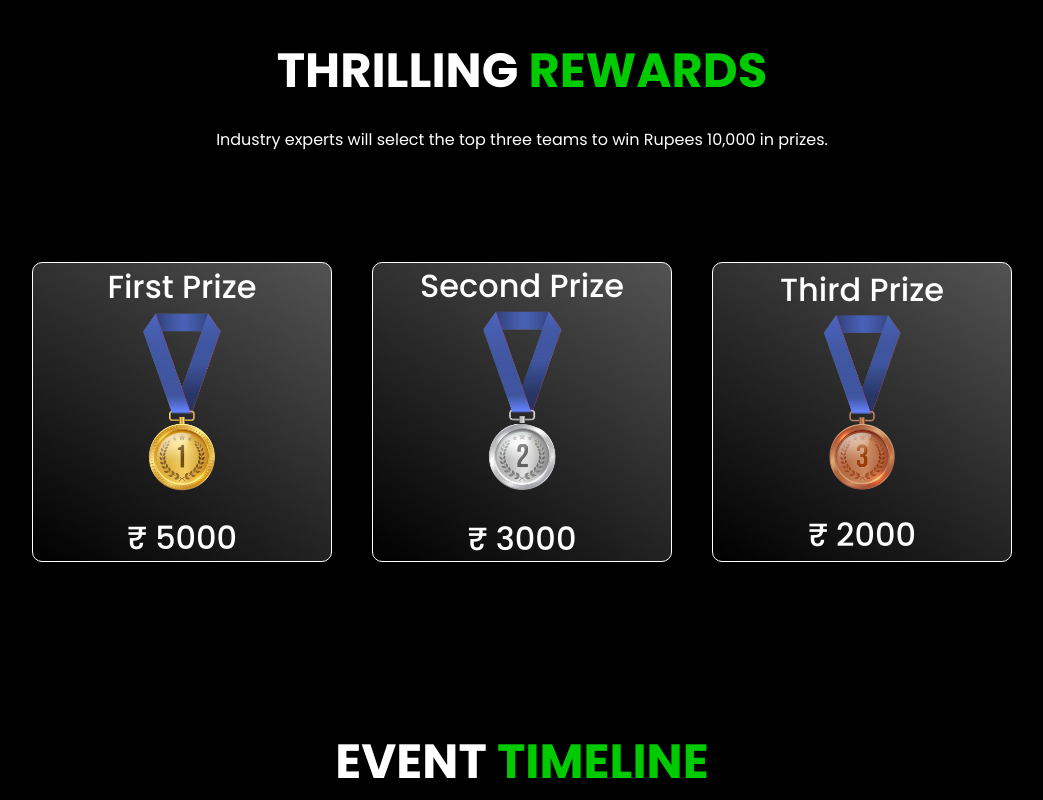
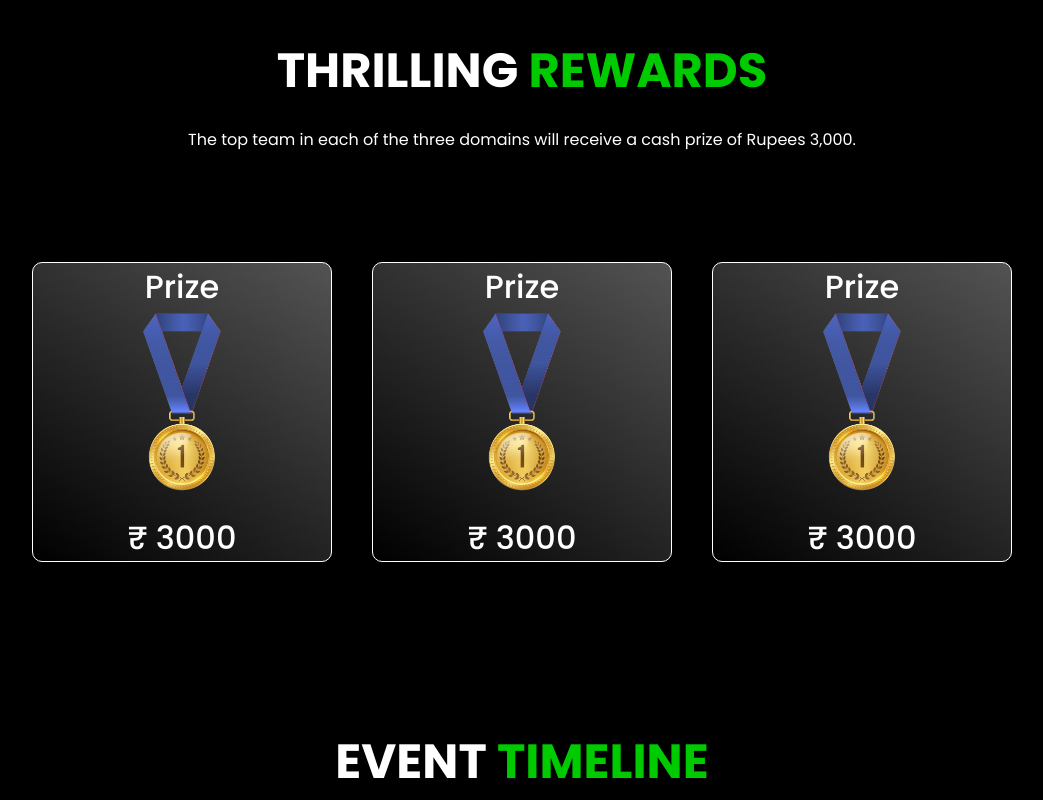
Before and after one commit to Rakesh7890v/AgriTech, a React (Vite) app in the folder frontend/: page / in a window 1280 px wide. Shown: the part 2020-2820 px from the top of the page, without its empty margins (118-1161 px from the left). Built offline with nearby package versions, Linux system fonts and the light colour scheme.

Commit message:
prizes update

```diff
--- a/frontend/src/components/Footer.jsx
+++ b/frontend/src/components/Footer.jsx
@@ -1,4 +1,3 @@
-import React from 'react';
 import logo from '../assets/images/logo.png'
 
 const Footer = () => {
@@ -14,15 +13,13 @@ const Footer = () => {
                     <h3>STAFF CO-ORDINATORS</h3>
                     <ul>
                         <li><span className="name">Mr. Satheesh Kumar. S</span>, M.E. - <span className="phone">8489715566</span></li>
-                        <li><span className="name">Ms. Veera Karunya .G</span>, M.Tech. - <span className="phone">9600962704</span></li>
-                        <li><span className="name">Ms. Bhavadharani .B</span>, M.E. - <span className="phone">9597223126</span></li>
+                        <li><span className="name">Dr. kirutika .G</span>, M.Tech. - <span className="phone">7708334012</span></li>
                     </ul>
                     </div>
                     <div className="student-coordinators">
                     <h3>STUDENT CO-ORDINATORS</h3>
                     <ul>
                         <li><span className="name">Christopher. S</span>, IV Year - <span className="phone">8220083222</span></li>
-                        <li><span className="name">Manashwini. M Y</span>, III Year - <span className="phone">8667444368</span></li>
                     </ul>
                     </div>
                 </div>
--- a/frontend/src/components/Prizes.jsx
+++ b/frontend/src/components/Prizes.jsx
@@ -7,20 +7,20 @@ const Prizes = () => {
     const prizes = [
         {
             id: 1,
-            name: 'First Prize',
+            name: 'Prize',
             img: first,
-            cash: 5000
+            cash: 3000
         },
         {
             id: 2,
-            name: 'Second Prize',
-            img: second,
+            name: 'Prize',
+            img: first,
             cash: 3000
         },{
             id: 3,
-            name: 'Third Prize',
-            img: third,
-            cash: 2000
+            name: 'Prize',
+            img: first,
+            cash: 3000
         }
     ];
 
@@ -28,7 +28,7 @@ const Prizes = () => {
   return (
        <div id="prizes" className="cash-container">
             <h1>Thrilling <span>Rewards</span></h1>
-            <p>Industry experts will select the top three teams to win Rupees 10,000 in prizes.</p>
+            <p>The top team in each of the three domains will receive a cash prize of Rupees 3,000.</p>
             <div className="cash-cards">
                 {prizes.map(prize => (
                     <div className="cash" key={prize.id}>
```
